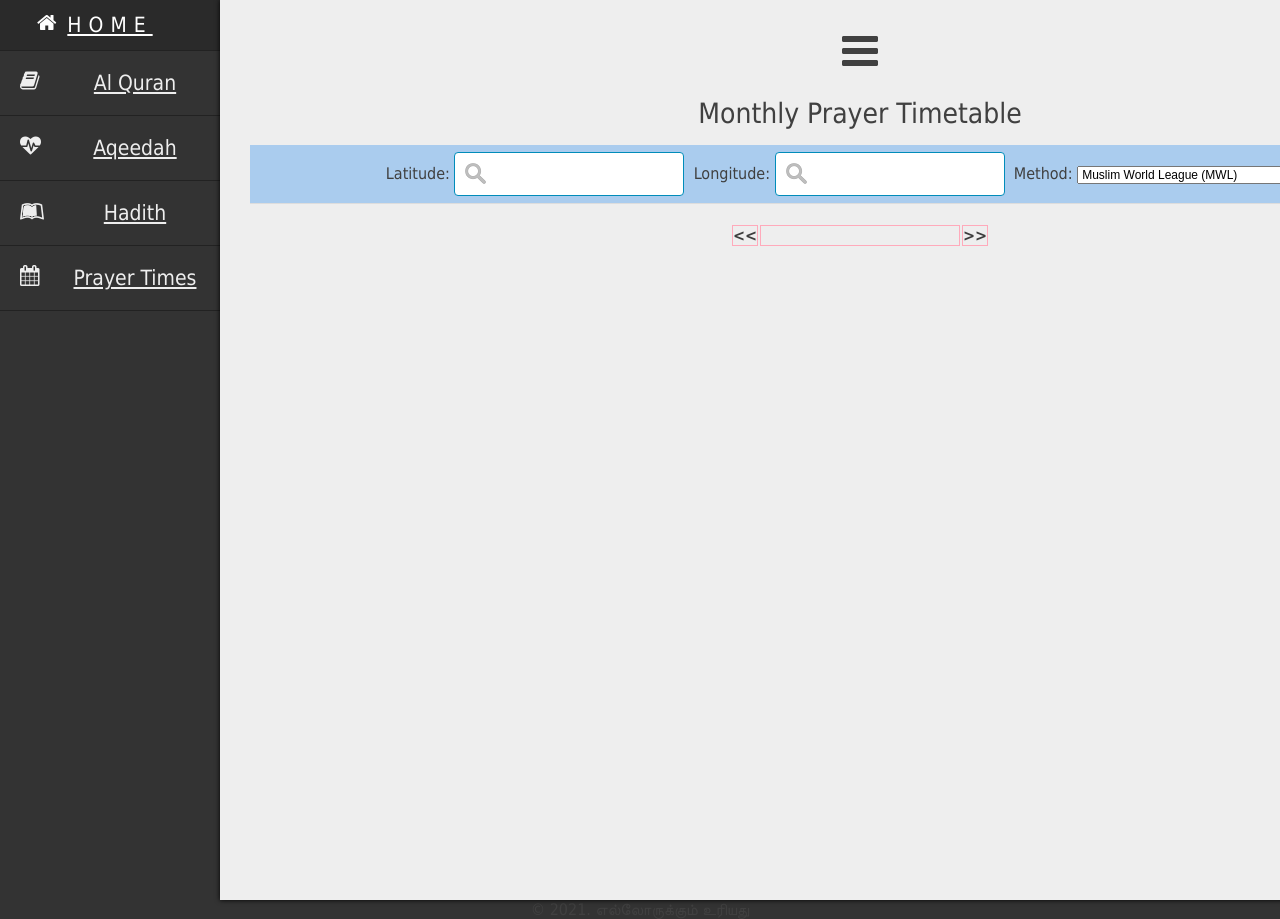
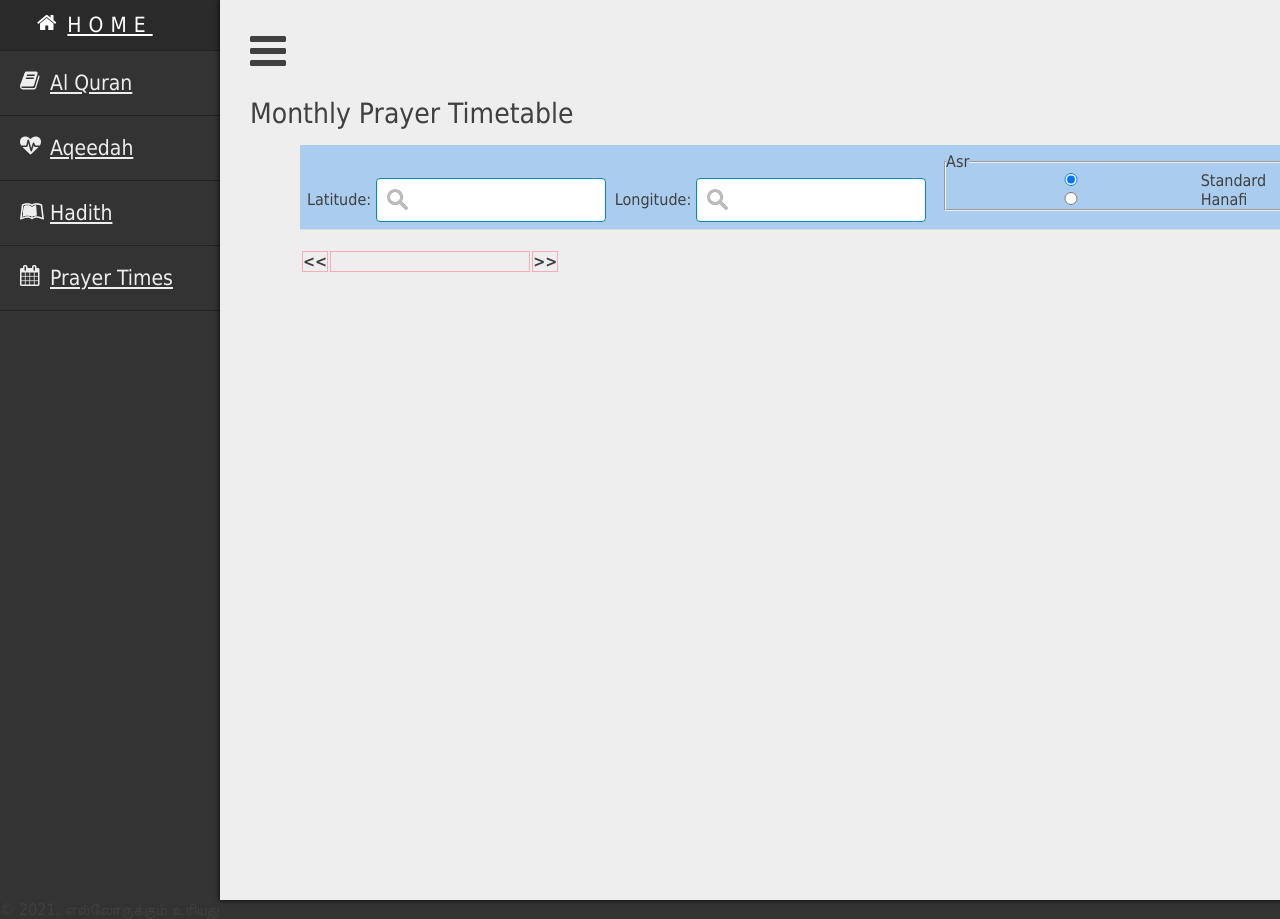
Before and after one commit to codeforweb/tamilislam, a Jekyll site: the page built from pages/prayertime.html, in a window 1280 px wide. Built offline with Jekyll 4.4.1, drawn with Linux system fonts in a browser that asks for light colours.

Commit message:
Add juristic method

```diff
--- a/pages/prayertime.html
+++ b/pages/prayertime.html
@@ -3,23 +3,21 @@ title: Monthly Prayer Timetable
 layout: default
 ---
 	<style>
-		body, tr, form {font-family: tahoma; font-size: 16px; color: #404040; text-align: center; margin: 0; padding: 0}
+		body, tr, form {font-family: tahoma; font-size: 16px; color: #404040;  margin: 0; padding: 0}
 		pre {font-family: courier, serif, size: 10pt; margin: 0px 8px;}
 		input {width:250px; font-size: 20px;}
-		.header {background:#aaccee; border-bottom: 1px solid #ddd; padding: 7px;}
+		.header {background:#aaccee; border-bottom: 1px solid #ddd; padding: 7px; margin-left: 50px;}
 		.caption {font-size: 20px; color: #d95722; text-align: center; width: 10em;}
 		.arrow {font-weight: bold; text-decoration: none; color: #3D3D3D; }
 		.arrow:hover {text-decoration: underline;}
 		.command {font-weight: bold; text-decoration: none; color: #AAAAAA; }
 		.command:hover {text-decoration: underline;}
-		.timetable {border-width: 1px; border-style: outset; border-collapse: collapse; border-color: gray; margin: 0 auto;}
+		.timetable {width: 70%;  border-width: 1px; border-style: outset; border-collapse: collapse; border-color: gray;}
 		.timetable td {border-width: 1px; border-spacing: 1px; padding: 1px; border-style: inset; border-color: #CCCCCC;}
 		.head-row {color: black; background-color: #eef;}
 		.today-row {background-color: lightyellow;color: black;font-weight: bolder;}
-		.center {
-  margin-left: auto;
-  margin-right: auto;
-}
+		.center {margin: 0 auto;}
+		.left1{ margin-left: 50px ;}
 	</style>
 
 <script type="text/javascript" src="../js/PrayTimes.js"></script>
@@ -28,8 +26,15 @@ layout: default
 <div class="header">
 <form class="form" action="javascript:update();">
 	Latitude: <input type="text"  id="latitude" size="2" onchange="displayMonth(0)" />&nbsp;
-	Longitude: <input type="text"  id="longitude" size="2" onchange="displayMonth(0)" />&nbsp;
-	Method:
+	Longitude: <input type="text"  id="longitude" size="2" onchange="displayMonth(0)" />&nbsp;&nbsp;&nbsp;
+
+ 	<fieldset style="width: 500px; display: inline;">
+ 		<legend style="display: inline;">Asr </legend>
+ 		<input type="radio" name="juristic" id="standard" value="Standard"  checked="" onchange="displayMonth(0)"> <label for="standard">Standard </label>
+ 		<input type="radio" name="juristic" id="hanafi" value="Hanafi"  onchange="displayMonth(0)"> <label for="standard">Hanafi </label>
+ 	</fieldset>
+
+<!-- 	Method:
 	<select id="method" size="1" style="font-size: 12px;" onchange="update()">
 		<option value="MWL" selected="selected">Muslim World League (MWL)</option>
 		<option value="ISNA">Islamic Society of North America (ISNA)</option>
@@ -39,11 +44,11 @@ layout: default
 		<option value="Jafari">Shia Ithna-Ashari (Jafari)</option>
 		<option value="Tehran">Institute of Geophysics, University of Tehran</option>
     </select>
-</form>
+ --></form>
 </div>
 <br/>
 
-<table class="center">
+<table class="left1">
 <tr>
 	<td><a href="javascript:displayMonth(-1)" class="arrow">&lt;&lt;</a></td>
 	<td id="table-title" class="caption"></td>
@@ -52,15 +57,15 @@ layout: default
 </table>
 
 <br/>
-<table id="timetable" class="timetable">
+<table id="timetable" class="timetable left1">
 	<tbody></tbody>
 </table>
 
-<div align="center" style="margin-top: 7px"> </div>
+
 <br/><br/>
 
 
-<div id="map"></div>
+<div id="map" style="margin-left: 100px"></div>
 
 <script type="text/javascript">
 
@@ -92,18 +97,21 @@ window.onload = async () => {
 }
 	// display monthly timetable
 	function displayMonth(offset) {
-		var lat = $('latitude').value;
-		var lng = $('longitude').value;
-		var timeZone = 'auto';
-		var dst = 'auto';
-		var method = $('method').value;
+		const lat = $('latitude').value;
+		const lng = $('longitude').value;
+		const timeZone = 'auto';
+		const dst = 'auto';
 
-		prayTimes.setMethod(method);
-		prayTimes.adjust( {dhuhr: '5 min', maghrib: '3 min'} );
+		const Juristic = (document.getElementById('hanafi').checked)? 'Hanafi': 'Standard';
+
+		// var method = $('method').value;
+		// prayTimes.setMethod(method);
+
+		prayTimes.adjust( {dhuhr: '5 min', asr: Juristic, maghrib: '3 min'} );
 		currentDate.setMonth(currentDate.getMonth()+ 1* offset);
-		var month = currentDate.getMonth();
-		var year = currentDate.getFullYear();
-		var title = monthFullName(month)+ ' '+ year;
+		let month = currentDate.getMonth();
+		const year = currentDate.getFullYear();
+		let title = monthFullName(month)+ ' '+ year;
 		$('table-title').innerHTML = title;
 		makeTable(year, month, lat, lng, timeZone, dst);
 	}
```
Also changed, not shown: other parts of pages/prayertime.html (+1 -1 lines).
